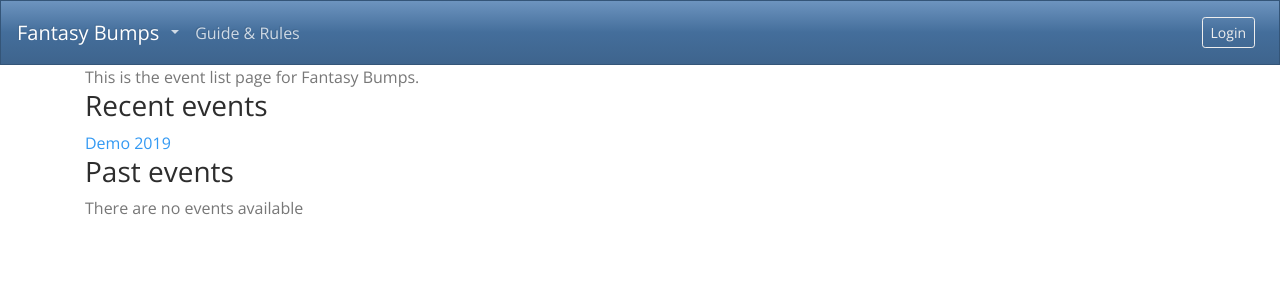
After one commit to JoeHitchen/fantasy-bumps, a Django app: page /events/ in a window 1280 px wide. The commit adds this page. Shown: the top 300 px of the page. Run offline with Django 3.2, Linux system fonts and the light colour scheme; data comes from the database, SQL or seed files in the repository; parts of the project's set-up code (start-up, migrations or seed data) failed here and were passed over; some libraries are stand-ins or nearby versions.

Commit message:
Shell of events list page

```diff
--- a/core/templates/core/nav.html
+++ b/core/templates/core/nav.html
@@ -17,7 +17,7 @@
         <div class="dropdown-menu">{% for recent_event in recent_events %}
           <a class="dropdown-item" href="{% url 'fantasy:event' recent_event.tag %}">{{ recent_event }}</a>{% endfor %}
           <div class="dropdown-divider"></div>
-          <a class="dropdown-item" href="#">All events</a>
+          <a class="dropdown-item" href="{% url 'fantasy:events' %}">All events</a>
         </div>
       </div>
 
--- /dev/null
+++ b/fantasy/templates/fantasy/events.html
@@ -0,0 +1,20 @@
+{% extends 'core/base.html' %}
+
+{% block content %}
+This is the event list page for Fantasy Bumps. <br/>
+
+<h3>Recent events</h3>
+{% for event in recent_events %}
+<a href="{% url 'fantasy:event' event.tag %}">{{ event }}</a><br/>
+{% empty %}
+There are no events available
+{% endfor %}
+
+<h3>Past events</h3>
+{% for event in past_events %}
+<a href="{% url 'fantasy:event' event.tag %}">{{ event }}</a><br/>
+{% empty %}
+There are no events available
+{% endfor %}
+
+{% endblock%}
--- a/fantasy/urls.py
+++ b/fantasy/urls.py
@@ -27,6 +27,7 @@ leaderboard_subpatterns = [
 ]
 
 urlpatterns = [
+    path('events/', views.EventsList.as_view(), name = 'events'),
     path(
         'guide-rules/',
         views.IndexView.as_view(template_name = 'fantasy/rules.html'),
--- a/fantasy/views.py
+++ b/fantasy/views.py
@@ -30,6 +30,19 @@ class IndexView(FantasyBaseMixin, TemplateView):
     def get_context_data(self, **kwargs):
         context = super().get_context_data(**kwargs)
         context['money'] = money
+        return context
+
+
+
+class EventsList(IndexView):
+    template_name = 'fantasy/events.html'
+
+    def get_context_data(self, **kwargs):
+        context = super().get_context_data(**kwargs)
+        context['past_events'] = (
+            utils.ordered_events()
+            .exclude(id__in = context['recent_events'].values('id'))
+        )
         return context
 
 
```
